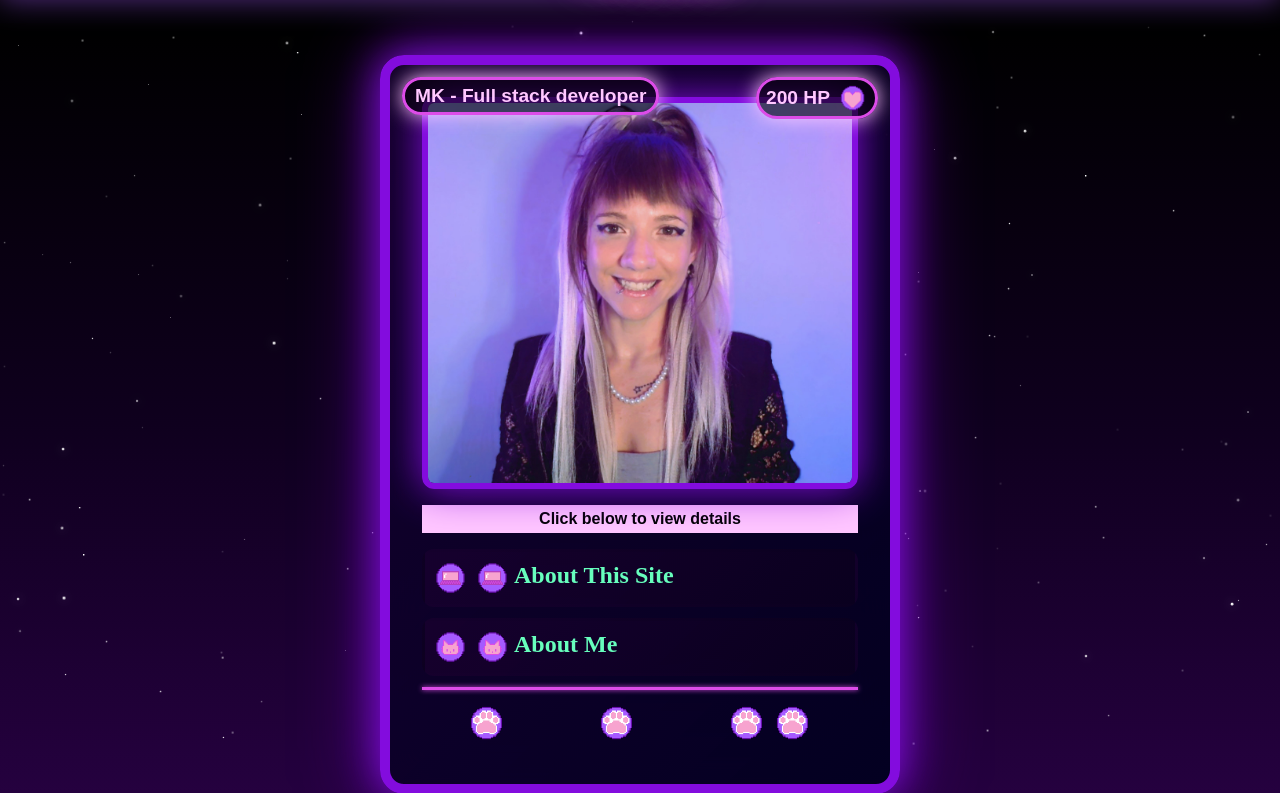
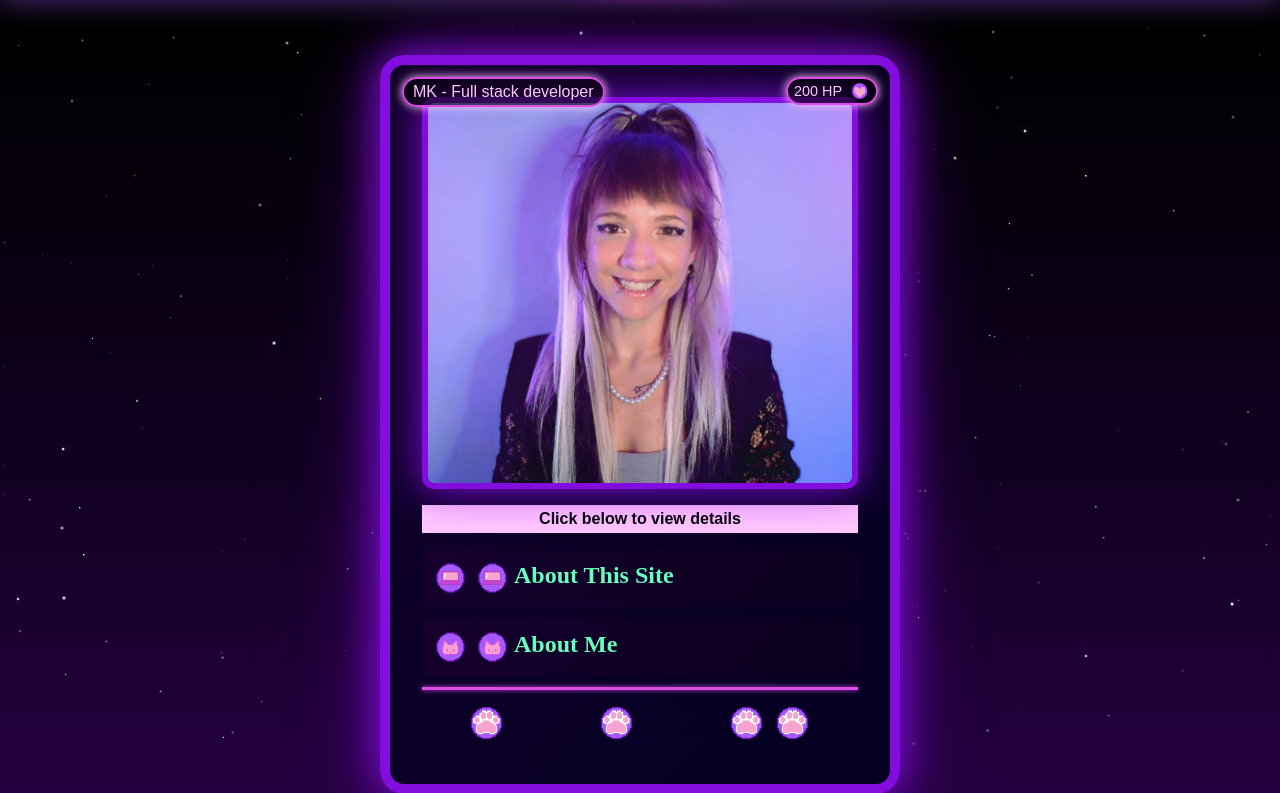
Before and after one commit to mkb0020/redeux, a Flask app: page / in a window 1280 px wide. Shown: the part 57-850 px from the top of the page. Run offline with Flask 3, Linux system fonts and the light colour scheme; some web fonts are replaced.

Commit message:
fixed text

```diff
--- a/templates/about.html
+++ b/templates/about.html
@@ -196,17 +196,18 @@
     top: -20px;
     left: -20px;
     background: rgba(0, 0, 0, 0.6);
-    border: 3px solid var(--NuclearFuscia);
+    border: 2px solid var(--NuclearFuscia);
     border-radius: 50px;
-    padding: 5px 10px;
+    padding: 4px 9px;
     color: #FFC7FF;
     font-family: Arial, Helvetica, sans-serif;
-    font-weight: bold;
-    font-size: 1.2rem;
-    box-shadow: 0 0 20px #FFC7FF;
+    font-size: 1rem;
+    box-shadow: 0 0 10px #FFC7FF;
     display: flex;
     align-items: center;
     gap: 8px;
+    z-index: 10;
+
   }
 
   .pokemon-hp {
@@ -214,22 +215,23 @@
     top: -20px;
     right: -20px;
     background: rgba(0, 0, 0, 0.6);
-    border: 3px solid var(--NuclearFuscia);
+    border: 2px solid var(--NuclearFuscia);
     border-radius: 50px;
-    padding: 3px 7px;
+    padding: 2px 6px;
     color: #FFC7FF;
-    font-weight: bold;
-    font-size: 1.2rem;
+    font-size: 0.9rem;
     font-family: Arial, Helvetica, sans-serif;
-    box-shadow: 0 0 20px #FFC7FF;
+    box-shadow: 0 0 10px #FFC7FF;
     display: flex;
     align-items: center;
     gap: 8px;
+    z-index: 10;
   }
 
   .pokemon-hp img {
-    width: 30px;
-    height: 30px;
+    width: 20;
+    height: 20px;
+    z-index: 11;
   }
 
   .pokemon-stats-box {
```
